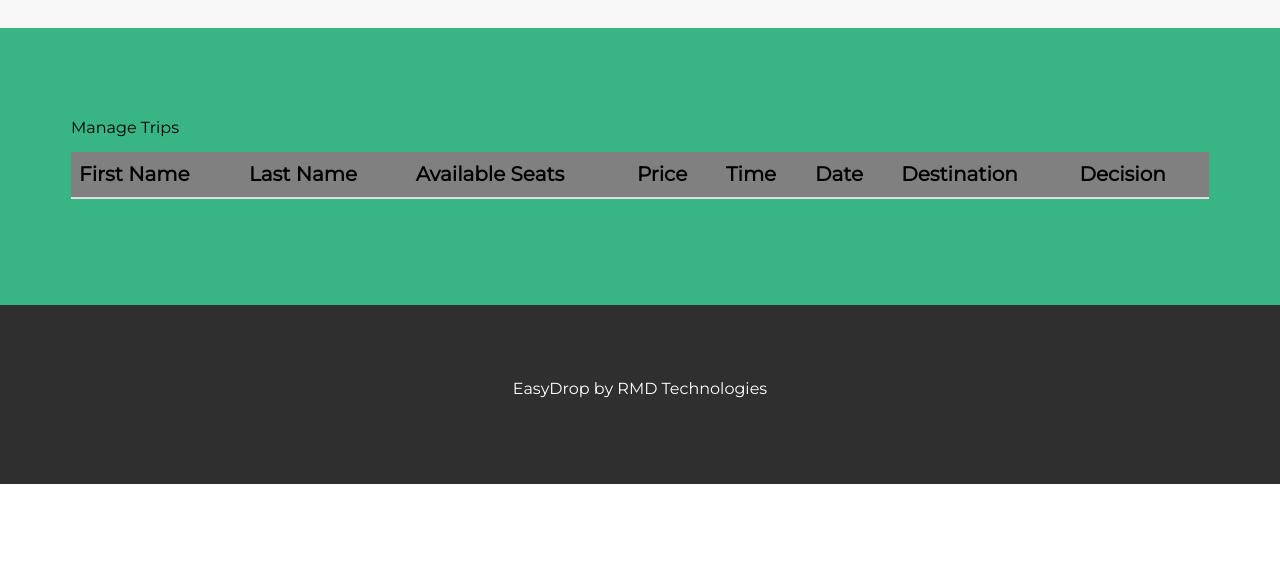
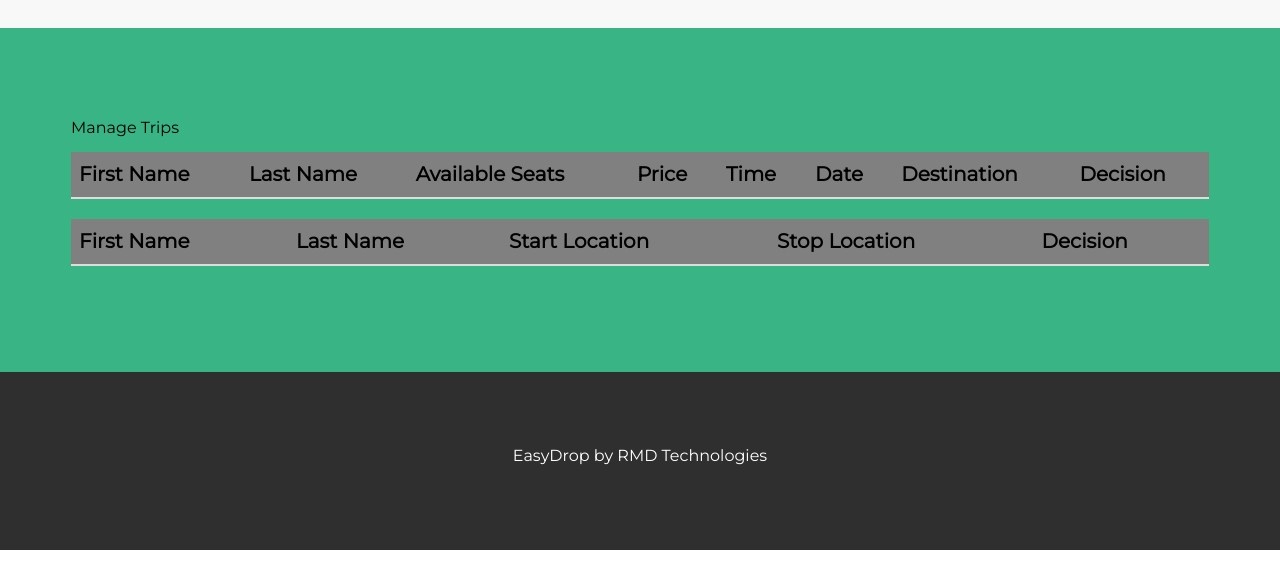
Before and after one commit to DarrenRR/EasyDrop, a plain HTML site: page ManageTripsandPassengers.html in a window 1280 px wide. Shown: the part 90-678 px from the top of the page. Drawn offline with nearby package versions, Linux system fonts and the light colour scheme; no server answers.

Commit message:
Update ManageTripsandPassengers.html

```diff
--- a/ManageTripsandPassengers.html
+++ b/ManageTripsandPassengers.html
@@ -54,6 +54,22 @@
 
                 </tbody>
             </table>
+
+
+            <table class="table table-hover" id="mypassengerTable"> <!--table-hover-->
+                <thead class="thead-dark">
+                <tr style="background-color:grey">
+                    <th scope="col">First Name</th>
+                    <th scope="col">Last Name</th>
+                    <th scope="row">Start Location</th>
+                    <th scope="row">Stop Location</th>
+                    <th scope="row">Decision</th>
+                </tr>
+                </thead>
+                <tbody id="passengerRequests">
+
+                </tbody>
+            </table>
         </main>
     </div>
     <!-- </div> -->
```
